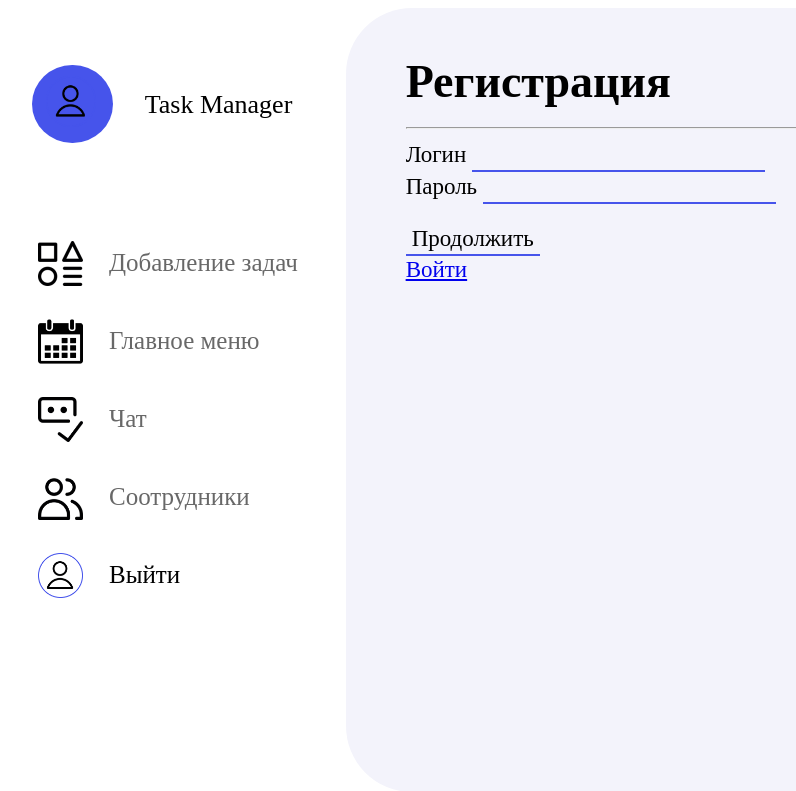
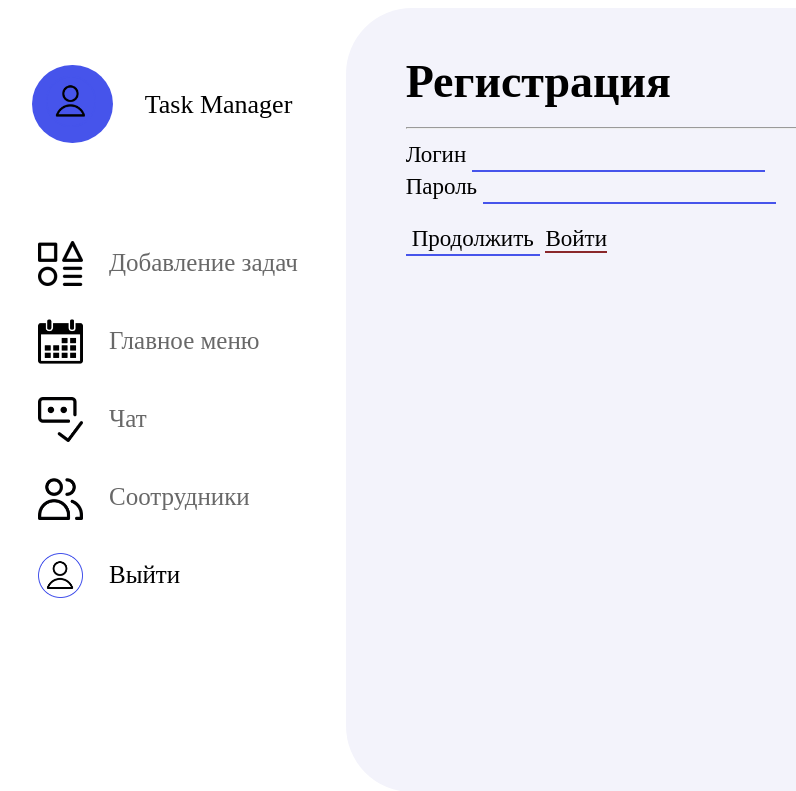
Before and after one commit to buksnet/E-Ghost, a Flask app: page /registration in a window 1280 px wide. Shown: the top 791 px of the page, without its empty margins (32-828 px from the left). Run offline with Flask 3, Linux system fonts and the light colour scheme.

Commit message:
Debug
Changed registration/login button and fixed bugs

```diff
--- a/static/css/static.css
+++ b/static/css/static.css
@@ -131,7 +131,7 @@ button img {
     margin-left: 45px;
     list-style: none;
     white-space: nowrap;
-    overflow-y: scroll;
+    overflow-x: scroll;
     overflow: hidden;
 }
 
@@ -184,8 +184,21 @@ input {
     margin-top: 20px;
 }
 
+.task_submit a {
+    text-decoration: none;
+    color: inherit;
+    border: none;
+    border-bottom: 2px solid #8a272a;
+    background: none;
+}
+
 .add_task span {
   color: #8a272a;
   margin-left: 270px;
   white-space: nowrap
 }
+
+.message {
+    margin-top: 10px;
+    color: #8a272a;
+}
--- a/templates/index.html
+++ b/templates/index.html
@@ -11,7 +11,7 @@
                 <form action="/task/{{task.id}}">
                     <button type="submit">
                         <div class="image"><img src="static/images/profile_icon.png" alt="profile image"></div>
-                        <div class="name">{{ task.name }}</div>
+                        <div class="name">{{ task.name|truncate(15) }}</div>
                         <div class="text">{{ task.text|truncate(10) }}</div>
                         <div class="date">{{ task.date }}</div>
                     </button>
--- a/templates/registration.html
+++ b/templates/registration.html
@@ -8,9 +8,6 @@
 <div class="registration">
   <h1>Регистрация</h1>
   <hr>
-  {% for flash in get_flashed_messages() %}
-    <span> {{ flash }} </span>
-  {% endfor %}
   <form action="" method="post">
     {{ form.csrf_token }}
       <div class="form-group">
@@ -36,10 +33,15 @@
           <span>{{ error }}</span>
         </div>
       {% endfor %}
+    <div class="message">
+        {% for flash in get_flashed_messages() %}
+          <span> {{ flash }} </span>
+        {% endfor %}
+    </div>
     <div class="task_submit">
-      {{ form.submit(class="btn btn-primary btn-lg") }}
+        {{ form.submit(class="btn btn-primary btn-lg") }}
+        <a href="/login">Войти</a>
     </div>
-    <a href="/login">Войти</a>
   </form>
 </div>
 {% endblock %}
```
Also changed, not shown: templates/autorization.html (+6 -4 lines).
